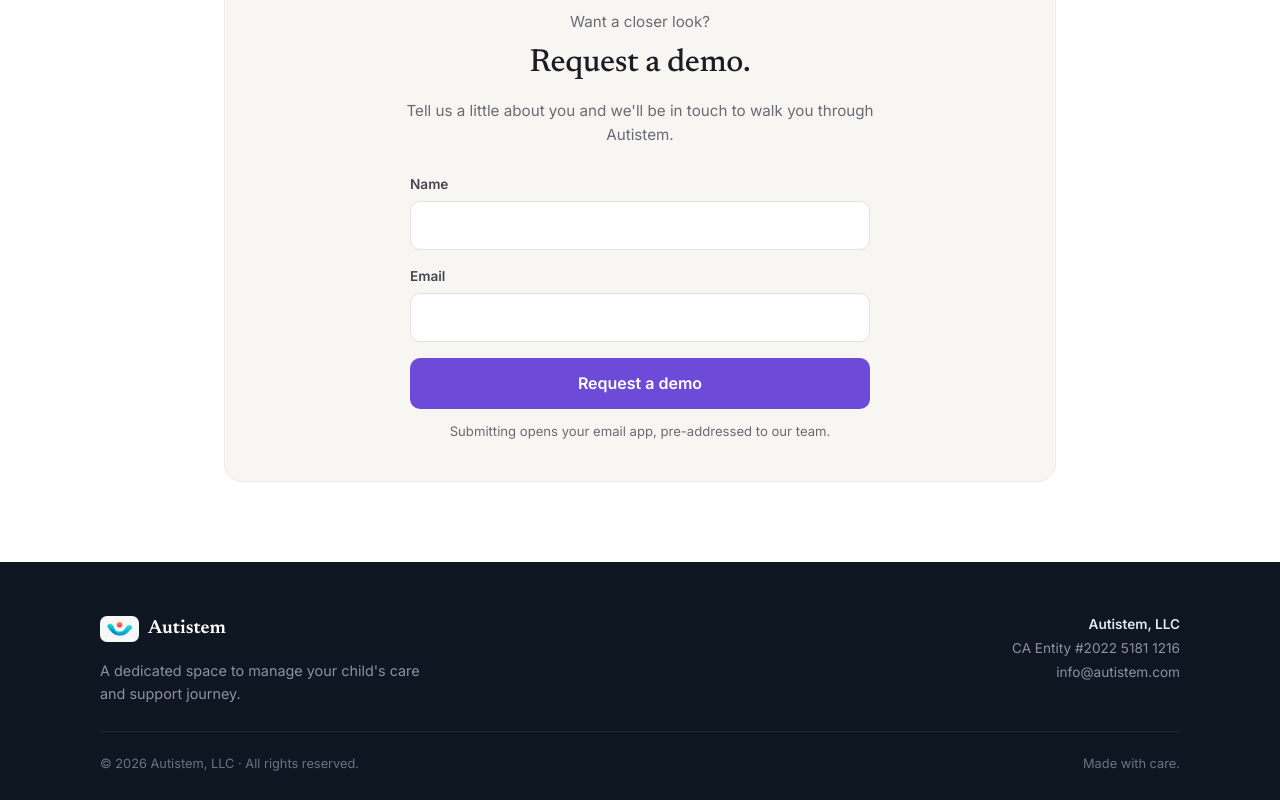
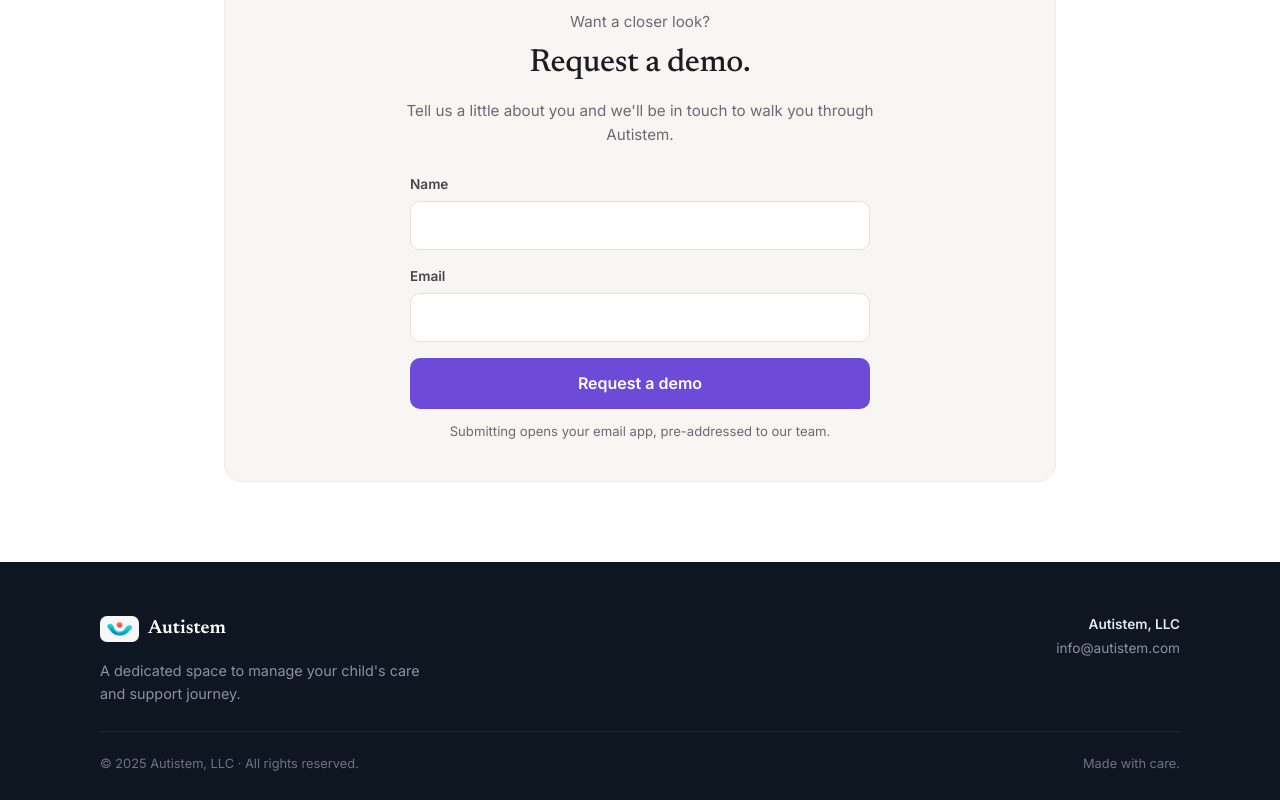
Before and after one commit to dexiodesigns/autistem-ai-web, a plain HTML site: page index.html in a window 1280 px wide. Shown: the part 1644-2444 px from the top of the page. Drawn offline with Linux system fonts and the light colour scheme.

Commit message:
Footer: remove CA entity number, set copyright to 2025
Co-Authored-By: Claude Opus 5.5 <noreply@anthropic.com>

```diff
--- a/index.html
+++ b/index.html
@@ -190,12 +190,11 @@
     </div>
     <address class="footer-legal-info">
       <strong>Autistem, LLC</strong>
-      <span>CA Entity #2022 5181 1216</span>
       <a href="mailto:info@autistem.com">info@autistem.com</a>
     </address>
   </div>
   <div class="footer-bottom">
-    <span>© 2026 Autistem, LLC · All rights reserved.</span>
+    <span>© 2025 Autistem, LLC · All rights reserved.</span>
     <span>Made with care.</span>
   </div>
 </footer>
```
